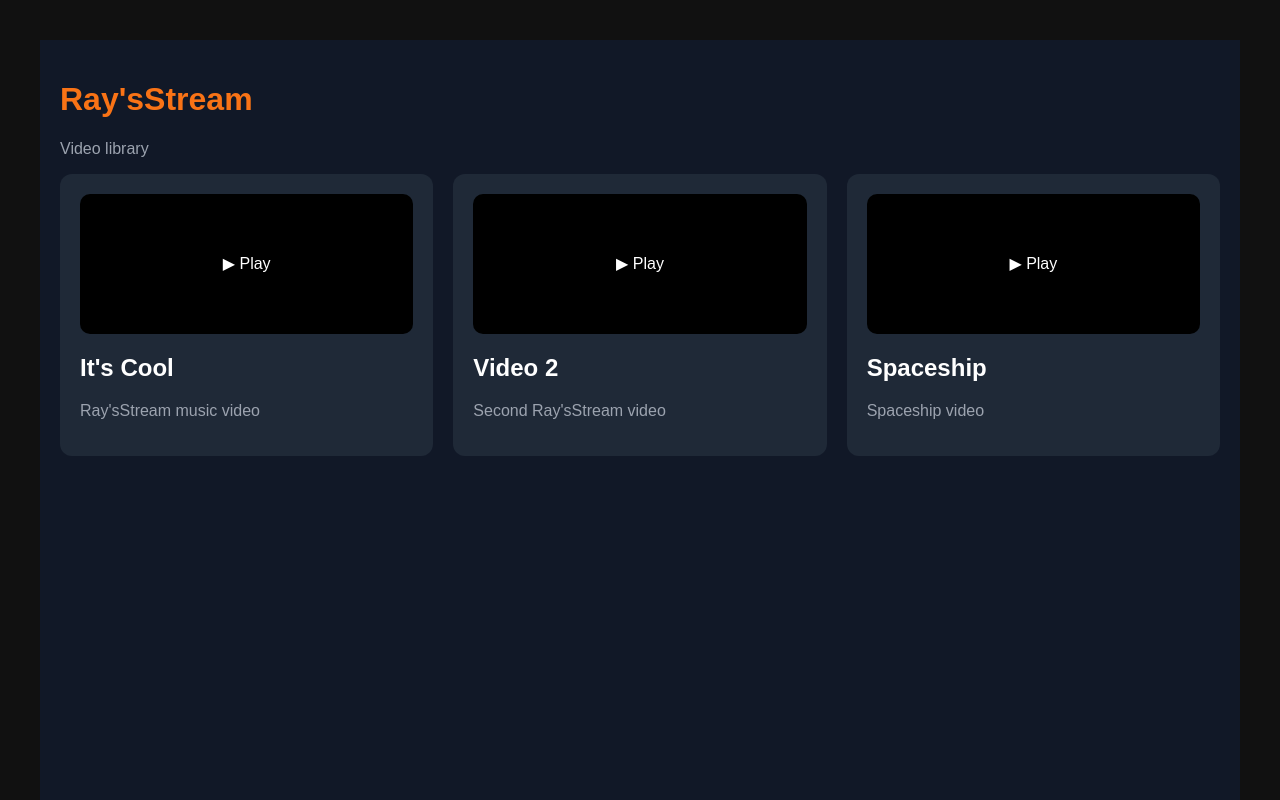
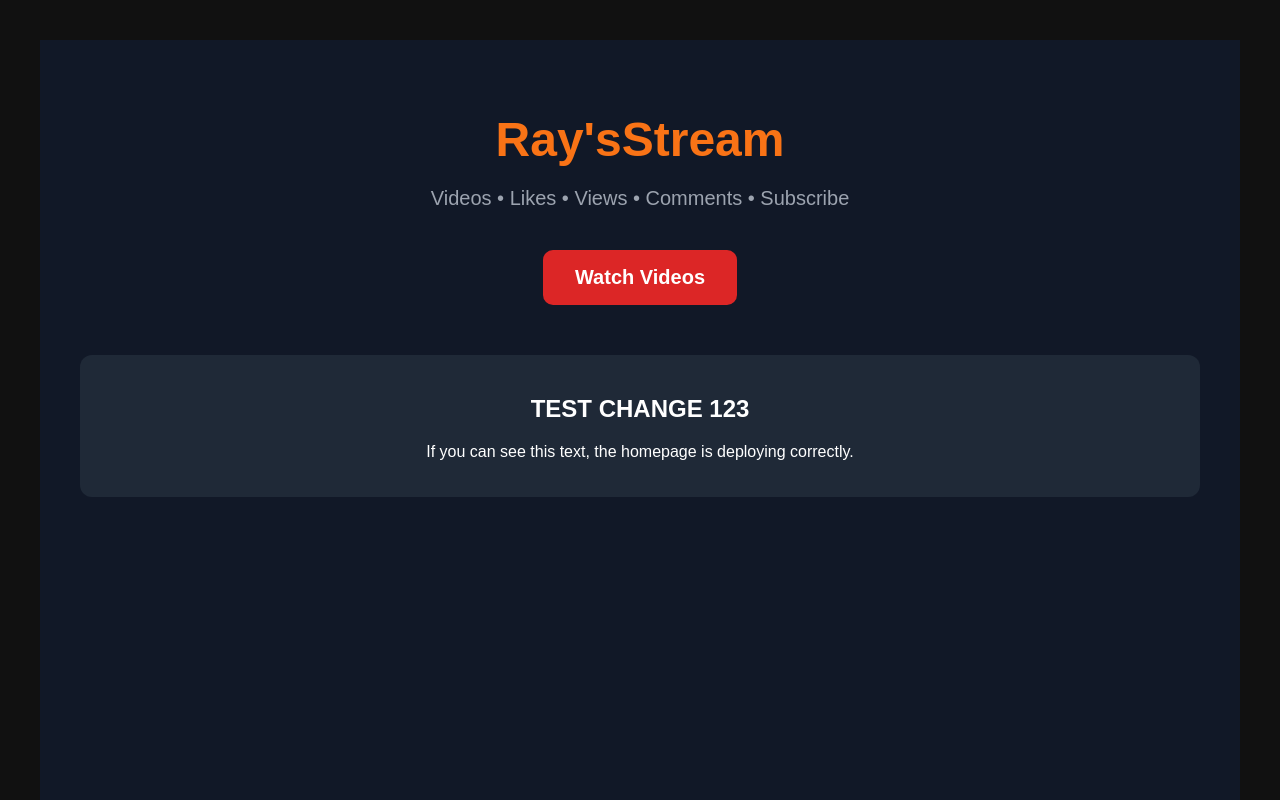
Before and after one commit to greentreerecord-hue/raysstream-clean, a Next.js app: page / in a window 1280 px wide. Shown: the top 800 px of the page. Built offline with nearby package versions, Linux system fonts and the light colour scheme.

Commit message:
Update page.tsx

```diff
--- a/app/page.tsx
+++ b/app/page.tsx
@@ -1,53 +1,62 @@
 import Link from "next/link";
-
-const videos = [
-  {
-    title: "It's Cool",
-    description: "Ray'sStream music video",
-    href: "/watch",
-  },
-  {
-    title: "Video 2",
-    description: "Second Ray'sStream video",
-    href: "/watch",
-  },
-  {
-    title: "Spaceship",
-    description: "Spaceship video",
-    href: "/watch",
-  },
-];
 
 export default function HomePage() {
   return (
-    <main style={{ minHeight: "100vh", background: "#111827", color: "white", padding: 20 }}>
-      <h1 style={{ color: "#f97316" }}>Ray&apos;sStream</h1>
+    <main
+      style={{
+        minHeight: "100vh",
+        background: "#111827",
+        color: "white",
+        padding: "40px",
+        textAlign: "center",
+      }}
+    >
+      <h1
+        style={{
+          color: "#f97316",
+          fontSize: "48px",
+          marginBottom: "20px",
+        }}
+      >
+        Ray'sStream
+      </h1>
 
-      <p style={{ color: "#9ca3af" }}>
-        Video library
+      <p
+        style={{
+          color: "#9ca3af",
+          fontSize: "20px",
+          marginBottom: "40px",
+        }}
+      >
+        Videos • Likes • Views • Comments • Subscribe
       </p>
 
-      <div style={{ display: "grid", gridTemplateColumns: "repeat(auto-fit, minmax(240px, 1fr))", gap: 20 }}>
-        {videos.map((video) => (
       <Link
-            key={video.title}
-            href={video.href}
+        href="/watch"
         style={{
-              background: "#1f2937",
-              padding: 20,
-              borderRadius: 12,
+          display: "inline-block",
+          padding: "16px 32px",
+          background: "#dc2626",
           color: "white",
           textDecoration: "none",
+          borderRadius: "10px",
+          fontWeight: "bold",
+          fontSize: "20px",
         }}
       >
-            <div style={{ background: "black", height: 140, borderRadius: 10, display: "flex", alignItems: "center", justifyContent: "center" }}>
-              ▶ Play
-            </div>
+        Watch Videos
+      </Link>
 
-            <h2>{video.title}</h2>
-            <p style={{ color: "#9ca3af" }}>{video.description}</p>
-          </Link>
-        ))}
+      <div
+        style={{
+          marginTop: "50px",
+          padding: "20px",
+          background: "#1f2937",
+          borderRadius: "12px",
+        }}
+      >
+        <h2>TEST CHANGE 123</h2>
+        <p>If you can see this text, the homepage is deploying correctly.</p>
       </div>
     </main>
   );
```
Lines whose indentation alone changed are shown as unchanged.
